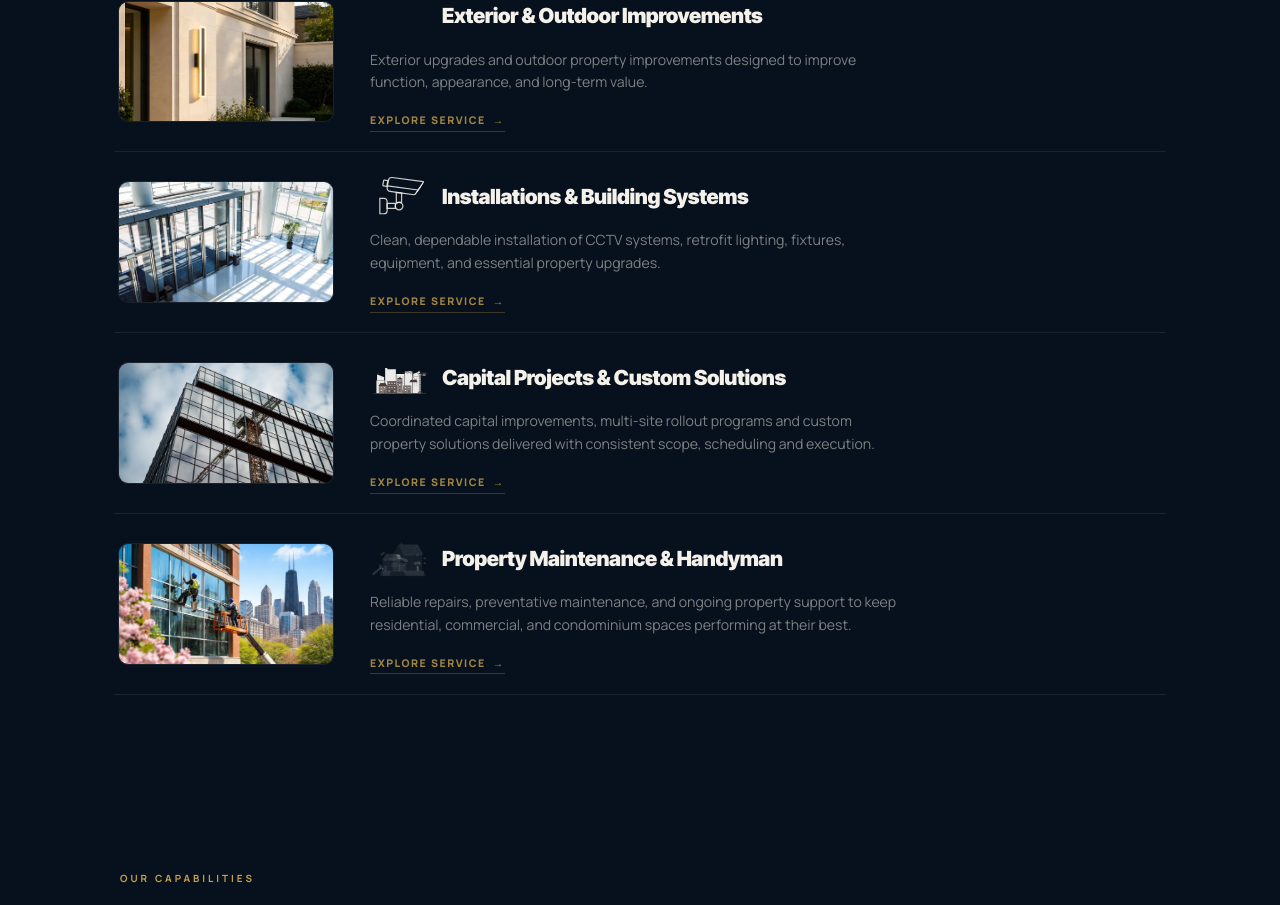
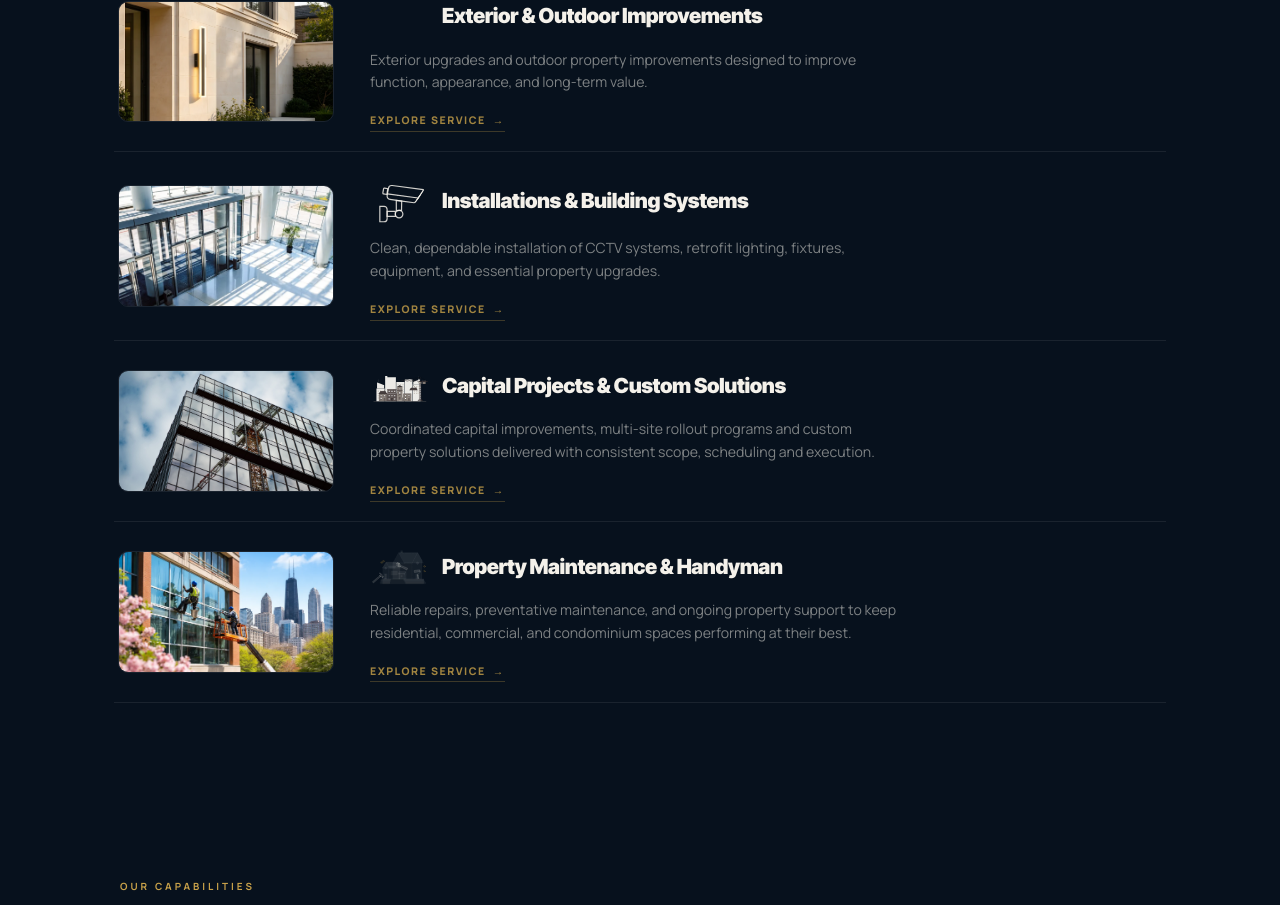
Before and after one commit to ahmadalamleh0/IronOak, a React (Vite) app: page / in a window 1280 px wide. Shown: the part 1881-2786 px from the top of the page. Built offline with nearby package versions, Linux system fonts and the light colour scheme.

Commit message:
Nudge the camera illustration down to center with its title
The CCTV/installations icon sits high in its own viewBox, so it read as
misaligned next to the title text at the new small size. Add a small
margin-top just for that icon.

```diff
--- a/src/components/ServicesExplorer/ServicesExplorer.jsx
+++ b/src/components/ServicesExplorer/ServicesExplorer.jsx
@@ -150,6 +150,9 @@ const CSS = `
   object-fit: contain !important;
   display: block;
 }
+/* The camera illustration sits high in its own viewBox; nudge it down
+   slightly so it reads as centered next to the title. */
+.io-svc-icon--camera { margin-top: 8px; }
 .io-svc-title {
   font-family: "Inter Tight", Inter, Arial, sans-serif;
   font-weight: 900; letter-spacing: -0.02em;
@@ -228,7 +231,10 @@ export default function ServicesExplorer() {
 
                 <div className="io-svc-content">
                   <div className="io-svc-title-row">
-                    <span className="io-svc-icon" aria-hidden="true">
+                    <span
+                      className={`io-svc-icon${svc.id === 'installations-property-systems' ? ' io-svc-icon--camera' : ''}`}
+                      aria-hidden="true"
+                    >
                       {ILLUSTRATIONS[i]}
                     </span>
                     <h3 className="io-svc-title">{svc.title}</h3>
```
